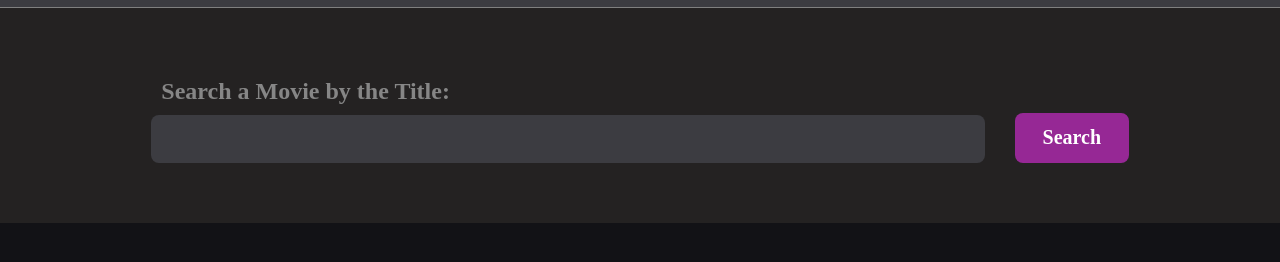
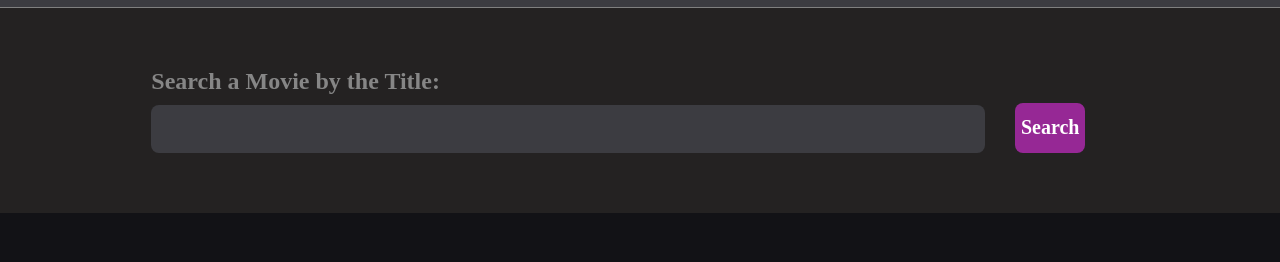
Before and after one commit to czam20/OMDbproject, a plain HTML site: page index.html in a window 1280 px wide. Shown: the part 50-312 px from the top of the page. Drawn offline with Linux system fonts and the light colour scheme.

Commit message:
corrections in the forms

```diff
--- a/index.html
+++ b/index.html
@@ -5,7 +5,7 @@
     <meta charset="UTF-8">
     <meta http-equiv="X-UA-Compatible" content="IE=edge">
     <meta name="viewport" content="width=device-width, initial-scale=1.0">
-    <title>Document</title>
+    <title>OMDb</title>
     <link rel="stylesheet" href="style.css">
     <link rel="stylesheet" href="normalize.css">
     <link rel="stylesheet" href="https://pro.fontawesome.com/releases/v5.10.0/css/all.css" integrity="sha384-AYmEC3Yw5cVb3ZcuHtOA93w35dYTsvhLPVnYs9eStHfGJvOvKxVfELGroGkvsg+p" crossorigin="anonymous" />
@@ -29,19 +29,22 @@
                 <input type="text" name="username" class="input" id="username">
                 <label for="password">Password</label>
                 <input type="password" name="password" class="input" id="password">
-                <button type="button" class="btn login__form-btn" id="login-btn">Login</button>
+                <button type="submit" class="btn login__form-btn" id="login-btn">Login</button>
             </form>
         </div>
     </header>
 
     <section class="search" id="search-section">
-        <div class="search-form" id="search-form">
-            <form class="search-container">
+        <form class="search-form" id="search-form">
+            <div class="search-form__input">
                 <label for="input-search" class="search__label">Search a Movie by the Title:</label>
                 <input type="text" class="input" id="input-search">
-            </form>
-            <button class="btn search__btn" id="btn-search" type="button">Search</button>
-        </div>
+            </div>
+            <div class="search-form__btn">
+                <button type="submit" class="btn search__btn" id="btn-search">Search</button>
+            </div>
+        </form>
+
     </section>
 
     <section class="movies-result">
--- a/main.js
+++ b/main.js
@@ -5,7 +5,9 @@ const API = 'https://www.omdbapi.com/?apikey=';
 const search = document.querySelector("#btn-search")
 const movieSearch = document.querySelector("#input-search")
 
-search.onclick = () => {
+search.onclick = (event) => {
+    event.preventDefault()
+
     const container = document.querySelector("#movies-container")
     container.innerHTML = ""
 
@@ -99,7 +101,9 @@ const close_login = document.querySelector("#close-login")
 close_login.onclick = () => document.querySelector("#login-modal").classList.remove('modal-show')
 
 const login_btn = document.querySelector("#login-btn")
-login_btn.onclick = () => {
+login_btn.onclick = (event) => {
+    event.preventDefault()
+
     user = {
         "username": document.querySelector("#username").value,
         "password": document.querySelector("#password").value,
--- a/style.css
+++ b/style.css
@@ -140,32 +140,33 @@ body::-webkit-scrollbar-thumb {
     padding: 60px 0;
 }
 
-.search-container {
+.search-form__input {
     color: #868686;
     display: flex;
     flex-direction: column;
     flex-grow: 0.6;
     font-family: 'Times New Roman', Times, serif;
+    font-size: 24px;
+    font-weight: bold;
 }
 
-.search-container input {
+.search-form__input input {
     padding: 10px;
+    margin-top: 10px;
 }
 
-.search-container input:focus {
+.search-form__input input {
     outline: none;
 }
 
-.search-container label {
-    font-size: 24px;
-    font-weight: bold;
-    padding: 10px;
+.search-form__btn {
+    display: flex;
+    flex-grow: 0.05;
 }
 
 .search__btn {
     align-self: flex-end;
     margin-left: 30px;
-    flex-grow: 0.05;
 }
 
 .movies-container {
@@ -228,6 +229,7 @@ body::-webkit-scrollbar-thumb {
     font-size: 24px;
     height: 35px;
     padding: 4px;
+    cursor: pointer;
     transition: font-size 200ms ease;
     width: 35px;
 }
```
